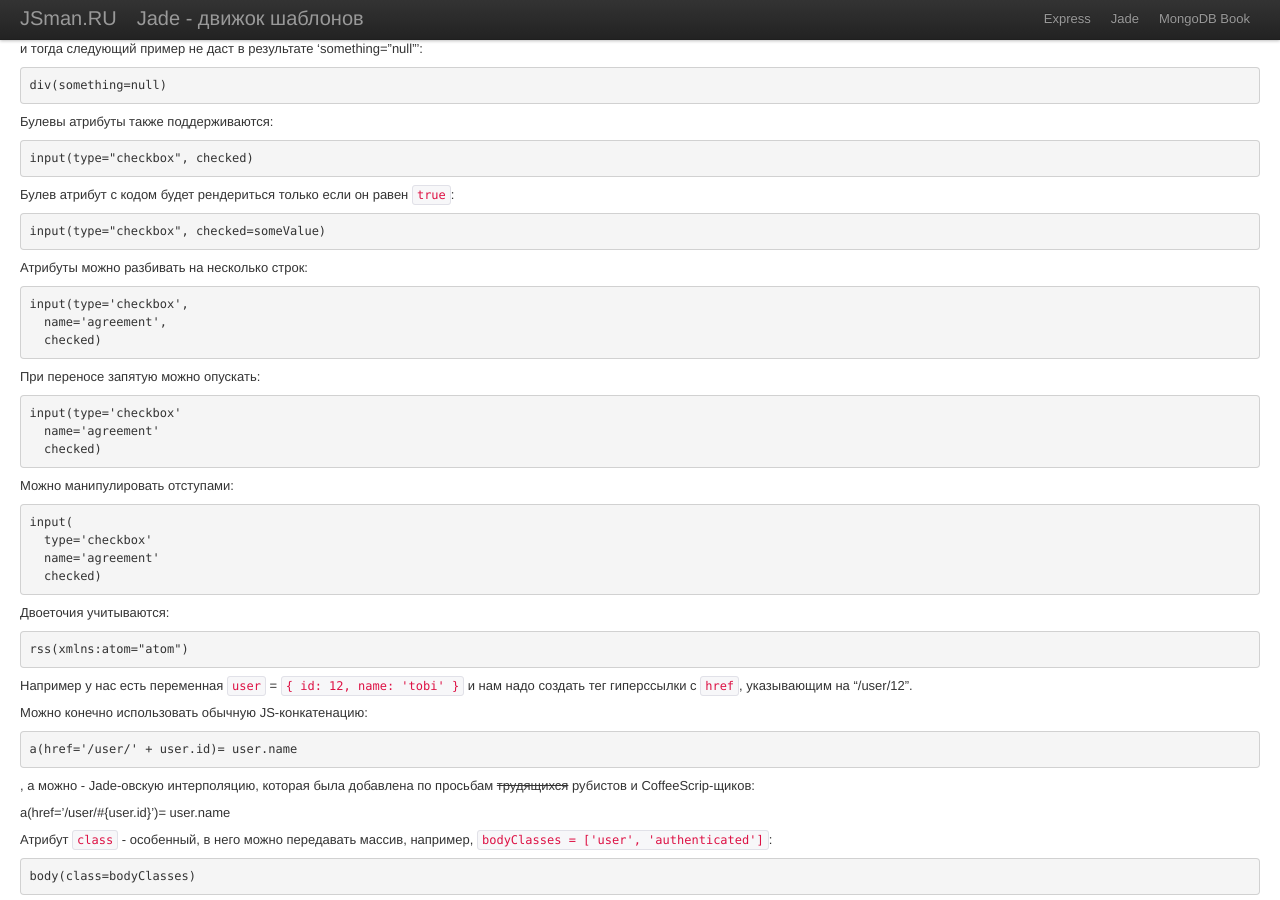
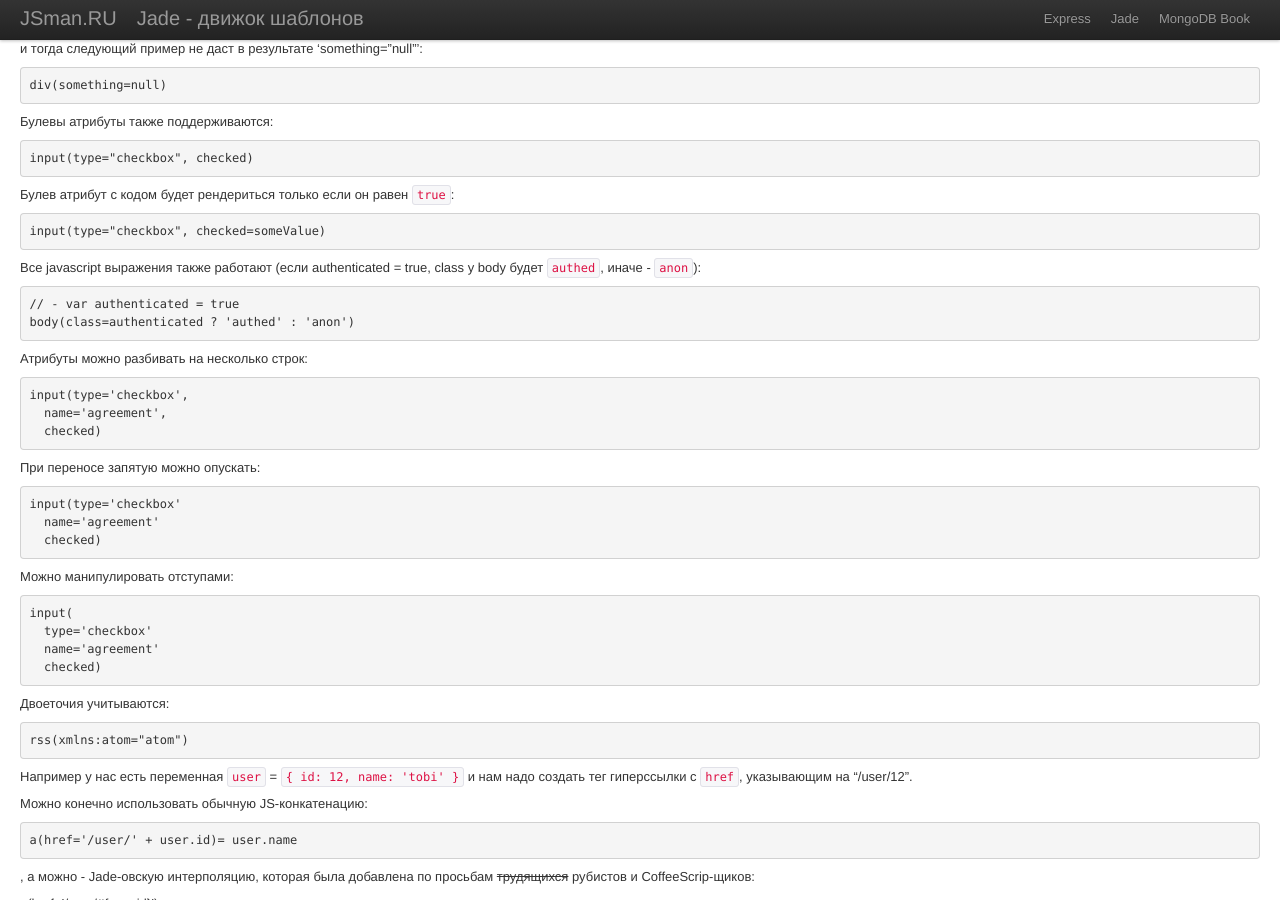
Before and after one commit to jsmarkus/jsman.ru, a Jekyll site: the page built from jade/index.markdown, in a window 1280 px wide and 900 px high, scrolled down 6597 px. Built offline with Jekyll 4.4.1, drawn with Linux system fonts in a browser that asks for light colours.

Commit message:
Add supporting javascript expressions in attributes

```diff
--- a/jade/index.markdown
+++ b/jade/index.markdown
@@ -380,6 +380,11 @@ Jade в настоящее время поддерживает разделит
 Булев атрибут с кодом будет рендериться только если он равен `true`:
 
     input(type="checkbox", checked=someValue)
+
+Все javascript выражения также работают (если authenticated = true, class у body будет `authed`, иначе - `anon`):
+
+    // - var authenticated = true
+    body(class=authenticated ? 'authed' : 'anon')
 
 Атрибуты можно разбивать на несколько строк:
 
```
